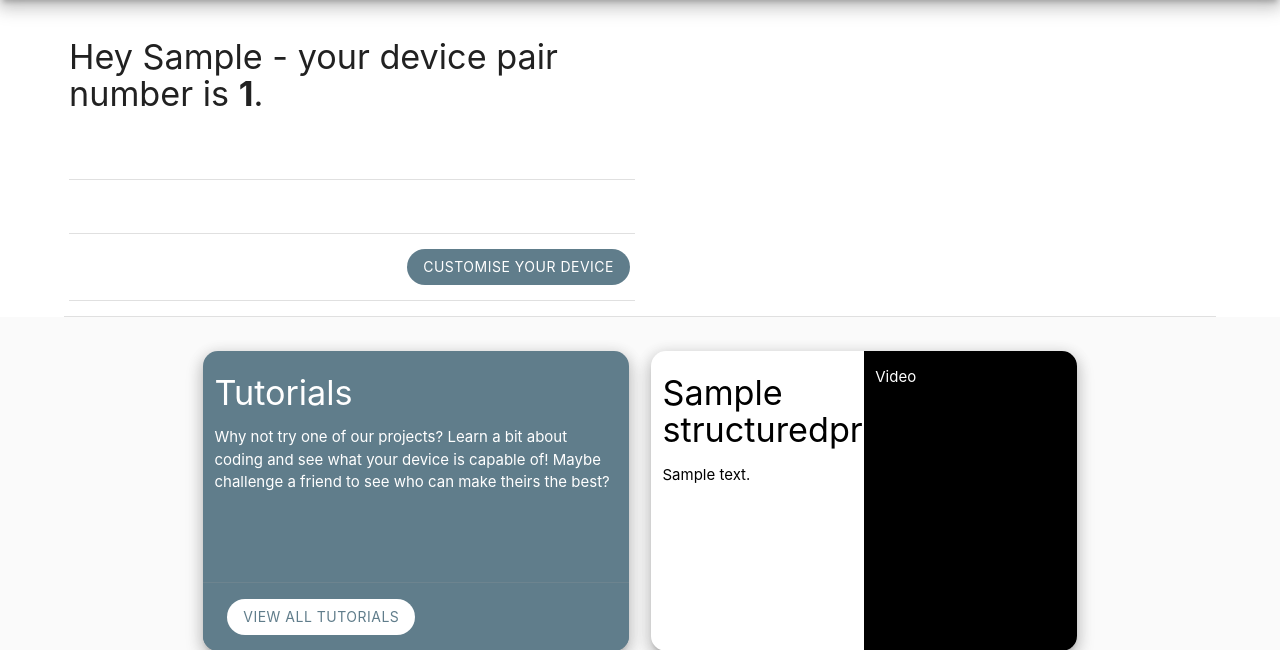
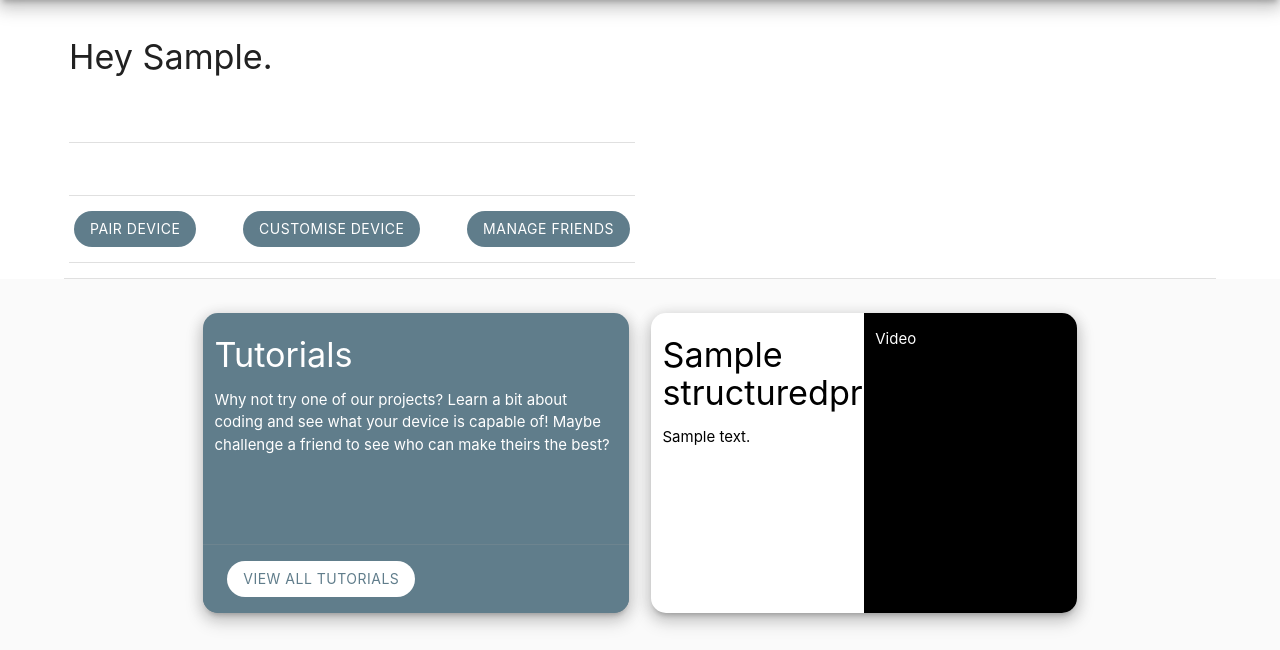
Before and after one commit to pdmcguckian/Nova-WebApp, a Django app: page / in a window 1280 px wide. Shown: the part 64-714 px from the top of the page. Run offline with Django 3.2, Linux system fonts and the light colour scheme; a user stored in the database is signed in; tables that the repository leaves empty hold one stand-in row (values such as "Sample post").

Commit message:
Pair Device Included

```diff
--- a/main/templates/main/dashboard.html
+++ b/main/templates/main/dashboard.html
@@ -9,7 +9,7 @@
   <tbody>
     <tr>
 		{% if user.is_authenticated %}
-		<td width = "50%"><h4>Hey {{user.first_name}} - your device pair number is <b>{{ user.id }}</b>.</h4>
+		<td width = "50%"><h4>Hey {{user.first_name}}.</h4>
 		{% else %}
 		<td width = "50%"><h3>Log in to start.</h3>
 		{% endif %}
@@ -26,8 +26,10 @@
 			  <td>&nbsp;</td>
 			</tr>
 			<tr height="33.3%">
-			  <td colspan="3"><div class = "right-align pin-bottom">
-			<a class="btn z-depth-0 blue-grey" style="border-radius: 20px" href="">Customise your device</a>
+			  <td colspan="3"><div style="  display: flex; justify-content: space-between;">
+			<a class="btn z-depth-0 blue-grey modal-trigger"  style="border-radius: 20px" href="#pairdevice">Pair Device</a>
+			<a class="btn z-depth-0 blue-grey"  style="border-radius: 20px" href="">Customise Device</a>
+			<a class="btn z-depth-0 blue-grey"  style="border-radius: 20px" href="">Manage Friends</a>
 		</div>
 			  </tr>
 
@@ -99,7 +101,7 @@
 				  <p class="white-text">Get creative and make something amazing! When your done enter it into one of our competeitions for the chance to win amazing prizes.</p>
 				  </div>
 			<div class="card-action">
-				<a class="btn z-depth-0 white blue-grey-text modal-trigger" style="border-radius: 20px" href="#modal1">New Project</a>
+				<a class="btn z-depth-0 white blue-grey-text modal-trigger" style="border-radius: 20px" href="#newproject">New Project</a>
 			</div>
 			  </div>
 		  </div>
@@ -128,9 +130,10 @@
 
 	</div>
 
+</div>
 
   <!-- New project modal -->
-  <div id="modal1" class="modal">
+  <div id="newproject" class="modal">
     <div class="modal-content">
 		<form method="POST" >
 
@@ -145,5 +148,23 @@
     </div>
   </div>
 
-</div>
+
+<!-- Pair Device modal -->
+  <div id="pairdevice" class="modal">
+    <div class="modal-content">
+		<h4>{{ user.first_name }}, follow the instructions to pair a new device to your account.</h4>
+		<br>
+		<div style="width: 50%">
+			<ol>
+				<h5><li>Power on device.</li></h5>
+				<h5><li>Press "re-pair device" located in the top left courner.</li></h5>
+				<h5><li>Point device at the QR Code.</li></h5>
+				<h5><li>Confirm details and continue.</li></h5>
+			</ol>
+		</div>
+		<br>
+		<p>QR Code failed? Press pair maually and input your unique pair id ({{ user.id }}). <b>Don't share your pair id with anyone.</b></p>
+    </div>
+  </div>
+
 {% endblock %}
```
